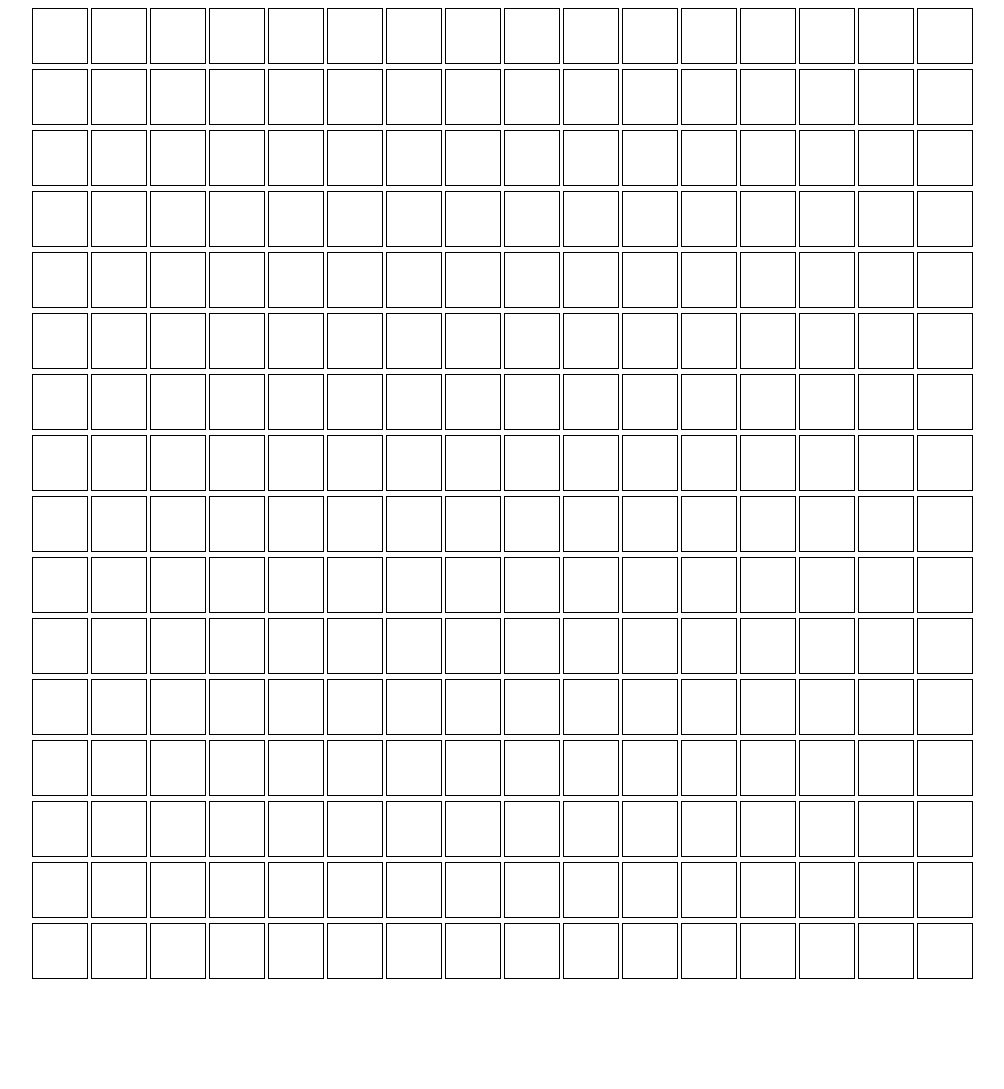
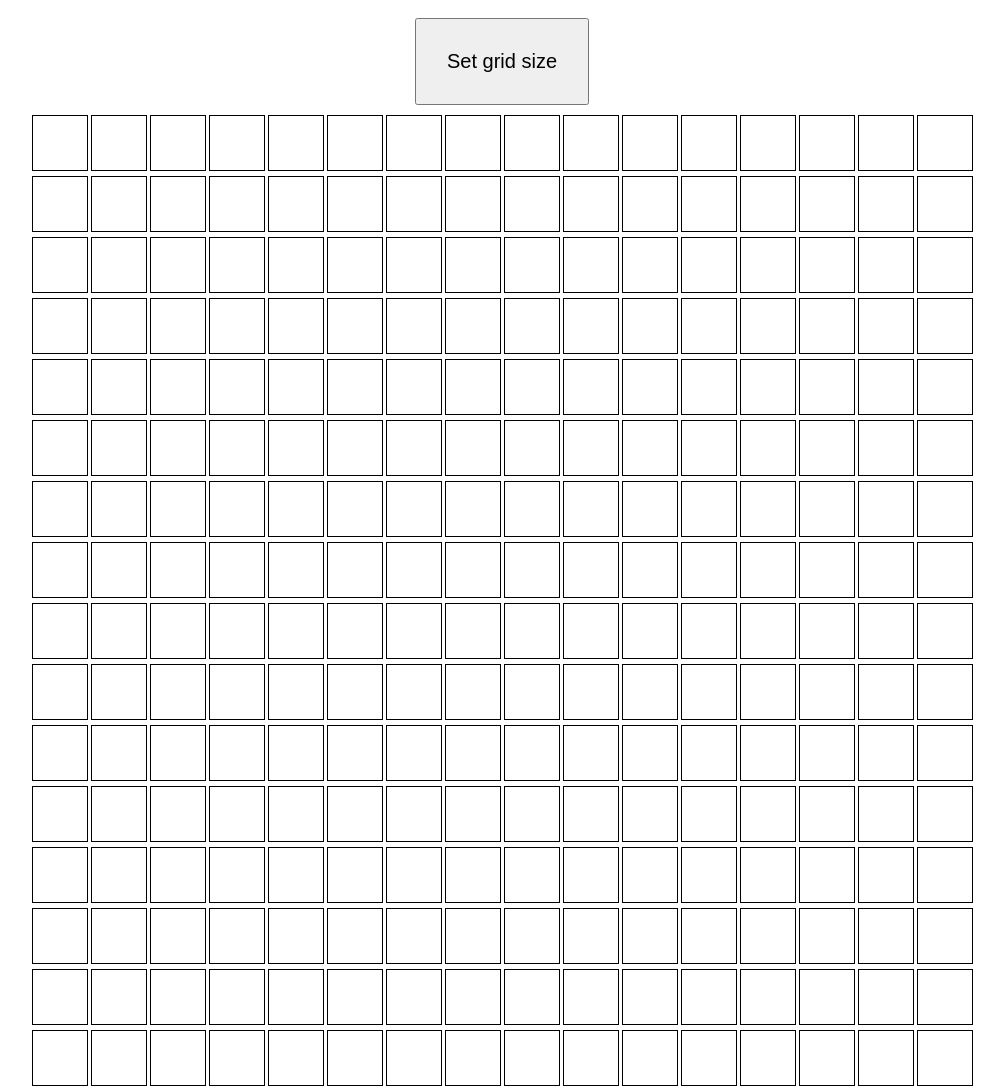
Before and after one commit to lindavid1998/etch-a-sketch, a plain HTML site: page index.html in a window 1280 px wide. Shown: the whole page, without its empty margins (138-1142 px from the left). Before the commit the page ends 987 px from the top, so only its background shows below. Drawn offline with Linux system fonts and the light colour scheme.

Commit message:
Add button to page that asks for user input for grid size

```diff
--- a/index.html
+++ b/index.html
@@ -5,10 +5,26 @@
     <meta http-equiv="X-UA-Compatible" content="IE=edge">
     <meta name="viewport" content="width=device-width, initial-scale=1.0">
     <title>Etch a Sketch Demo</title>
-    <style></style>
+    <style>
+        .contents {
+            display: flex;
+            flex-direction: column;
+            align-items: center;
+        }
+
+        button {
+            padding: 30px;
+            margin: 10px;
+            font-size: 20px;
+        }
+    </style>
 </head>
 <body>
-    <div class="container"></div>
+    <div class="contents">
+        <button class="button">Set grid size</button>
+        <div class="container"></div>
+    </div>
+
     <script src="javascript.js"></script>
 </body>
 </html>
--- a/javascript.js
+++ b/javascript.js
@@ -25,3 +25,11 @@ boxes.forEach(box => box.addEventListener('mouseover', updateBackgroundColor))
 function updateBackgroundColor(e) {
     e.target.style.backgroundColor = 'black'
 }
+
+let button = document.querySelector('button')
+button.addEventListener('click', () => {
+    let input;
+    do {
+        input = prompt('Enter a grid size (max: 100)')
+    } while (input > 100);
+})
```
